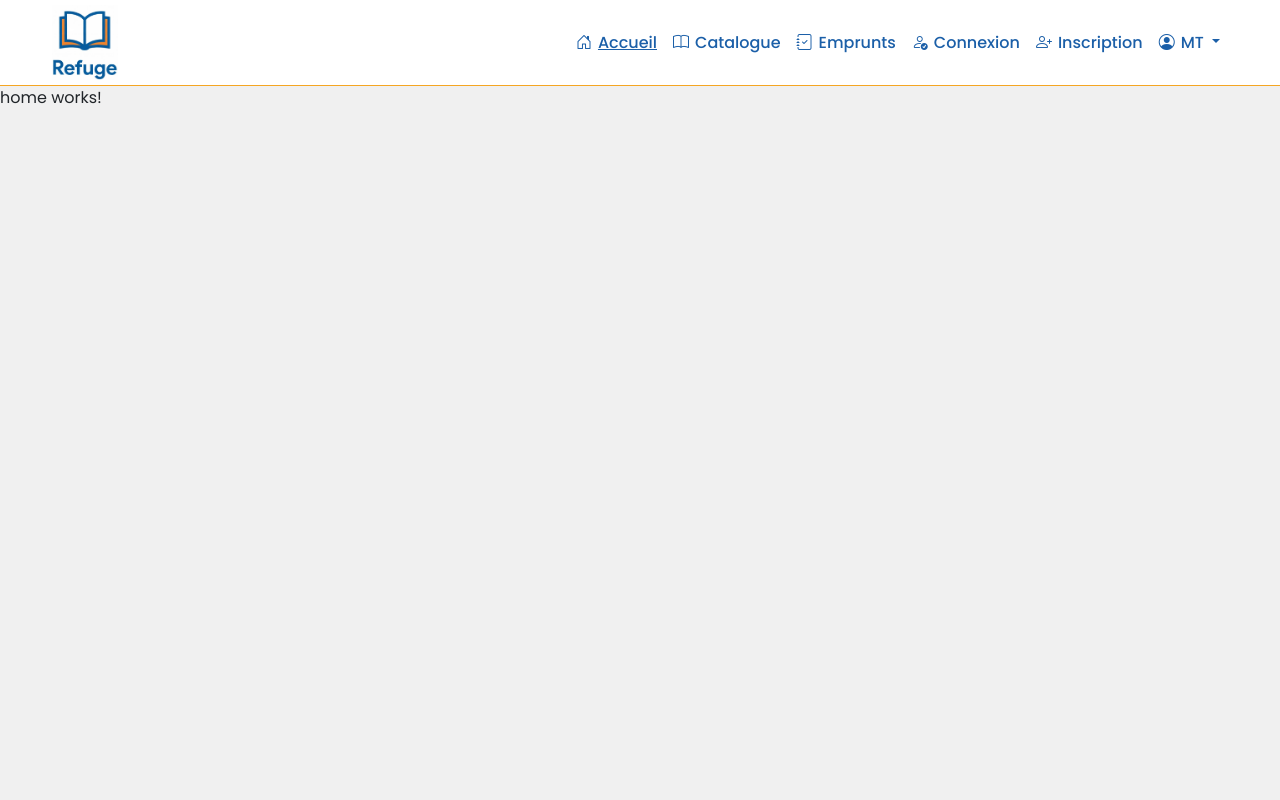
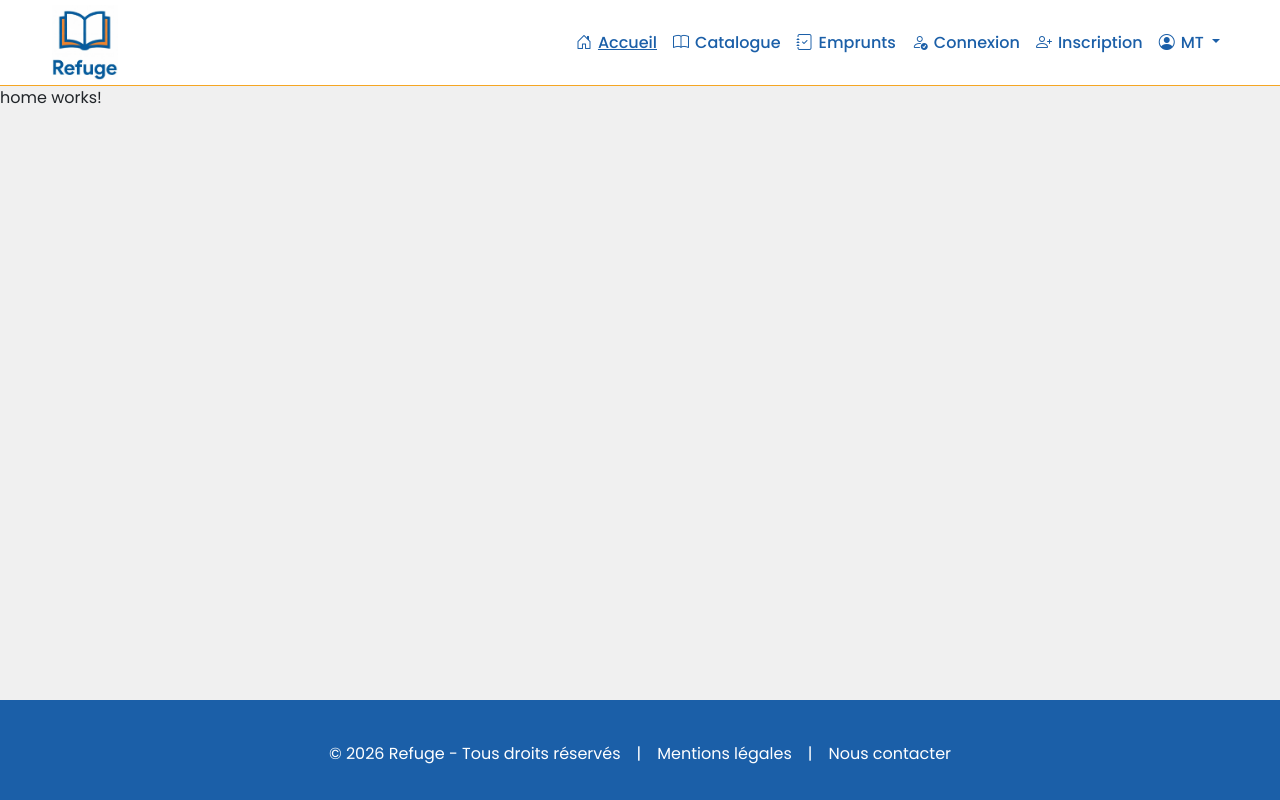
Before and after one commit to Mamoudou18/Refuge_bibliotheque, an Angular app in the folder frontend/: page /home in a window 1280 px wide. Built offline with nearby package versions, Linux system fonts and the light colour scheme.

Commit message:
création footer

```diff
--- a/frontend/src/app/app.html
+++ b/frontend/src/app/app.html
@@ -2,3 +2,4 @@
 <main>
   <router-outlet></router-outlet>
 </main>
+<app-footer></app-footer>
--- a/frontend/src/app/app.ts
+++ b/frontend/src/app/app.ts
@@ -1,10 +1,11 @@
 import { Component, signal } from '@angular/core';
 import { RouterOutlet } from '@angular/router';
 import { Header } from "./layouts/header/header";
+import { Footer } from "./layouts/footer/footer";
 
 @Component({
   selector: 'app-root',
-  imports: [RouterOutlet, Header],
+  imports: [RouterOutlet, Header, Footer],
   templateUrl: './app.html',
   styleUrl: './app.scss'
 })
--- a/frontend/src/app/layouts/footer/footer.html
+++ b/frontend/src/app/layouts/footer/footer.html
@@ -1 +1,9 @@
-<p>footer works!</p>
+<footer class="footer">
+    <div class="container d-flex align-items-center justify-content-center gap-3">
+        <p class="mb-0 copy-right">© 2026 Refuge - Tous droits réservés</p>
+        <span aria-hidden="true">|</span>
+        <a href="/mentions-legales">Mentions légales</a>
+        <span aria-hidden="true">|</span>
+        <a href="/contact">Nous contacter</a>
+    </div>
+</footer>
--- a/frontend/src/app/layouts/footer/footer.scss
+++ b/frontend/src/app/layouts/footer/footer.scss
@@ -0,0 +1,20 @@
+footer.footer {
+    display: flex;
+    padding: 1.5rem 0 1rem;
+    background: var(--bleu-refuge);
+    color: var(--blanc);
+    align-items: center;
+    justify-content: center;
+    width: 100%;
+    min-height: 100px;
+
+    a {
+        color: var(--blanc);
+        text-decoration: none;
+        transition: color 0.3s;
+
+        &:hover {
+            text-decoration: underline;
+        }
+    }
+}
```
